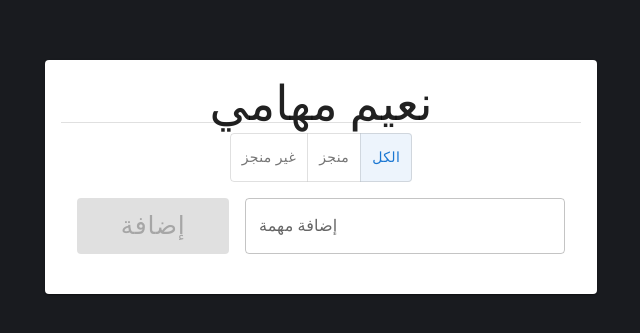
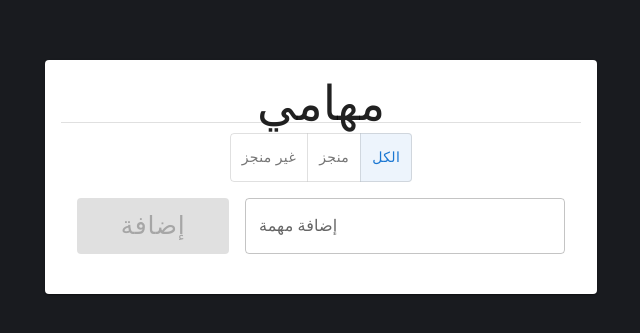
Before and after one commit to Naeem-j3/react_todo_app, a React app: page / in a window 1280 px wide. Shown: the part 223-556 px from the top of the page, without its empty margins (319-959 px from the left). Built offline with nearby package versions, Linux system fonts and the light colour scheme; the HTML template or start-up script is replaced by a standard one.

Commit message:
editing title

```diff
--- a/src/TodoList.tsx
+++ b/src/TodoList.tsx
@@ -72,7 +72,7 @@ export default function TodoList() {
       >
         <CardContent>
           <Typography variant="h3" sx={{ textAlign: "center" }}>
-           نعيم مهامي
+            مهامي
           </Typography>
           <Divider sx={{ marginTop: "-10px" }} />
           <ToggleButtonGroup
```
